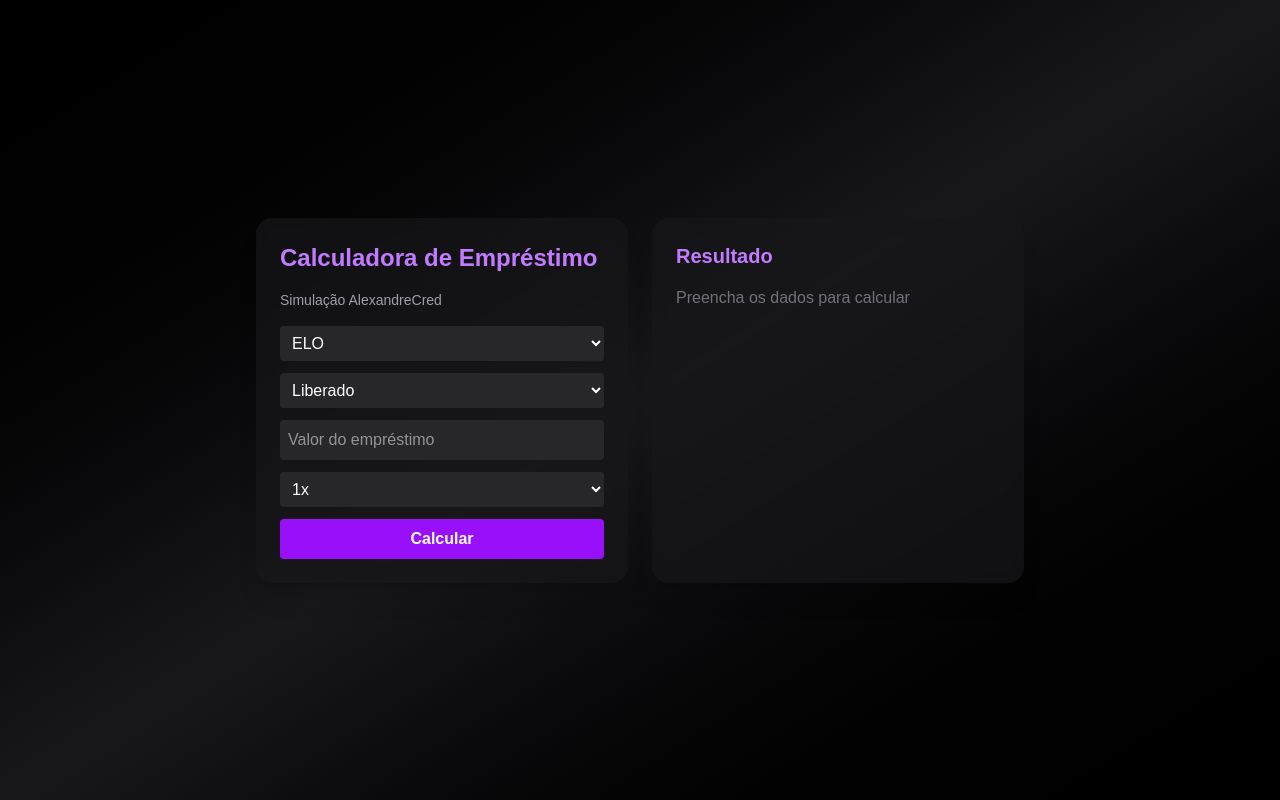
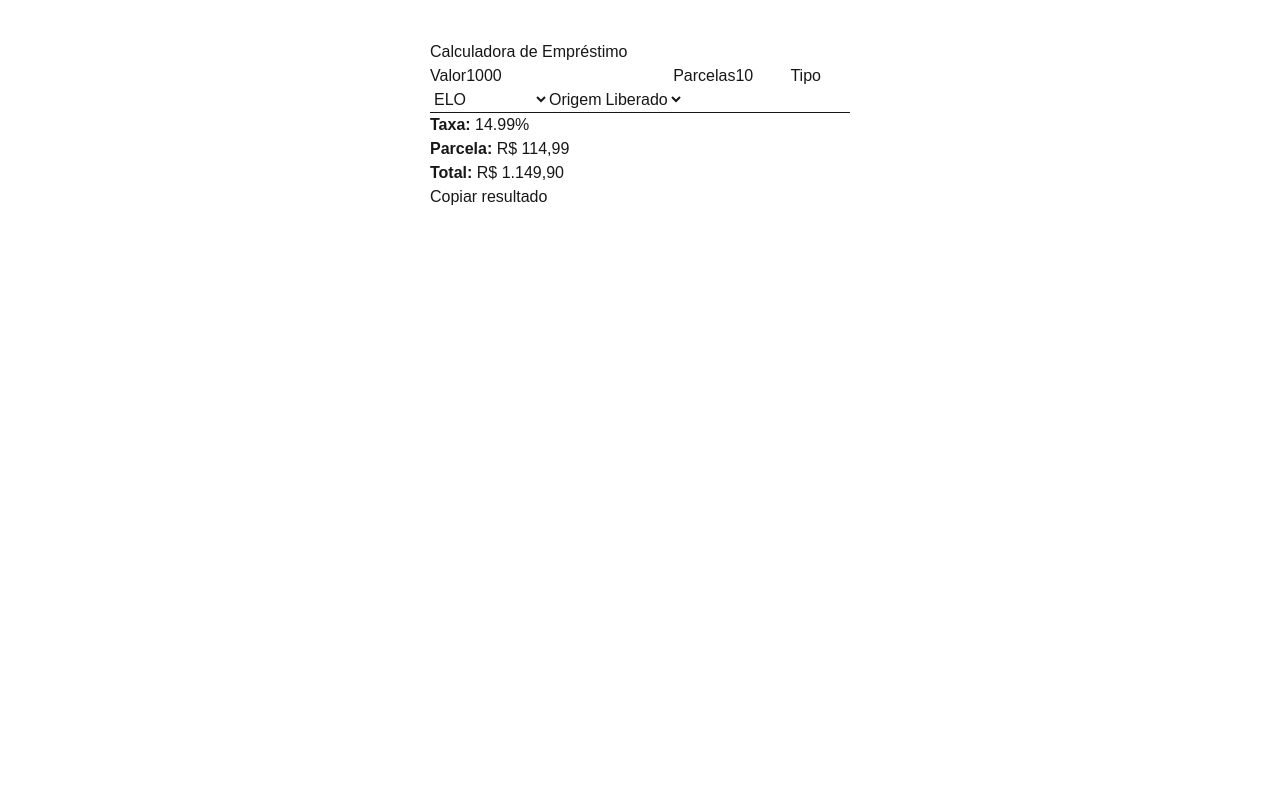
Before and after one commit to joseanttonnii/calculadora-emprestimo2, a Next.js app: page / in a window 1280 px wide. Built offline with nearby package versions, Linux system fonts and the light colour scheme.

Commit message:
Update page.tsx

```diff
--- a/app/page.tsx
+++ b/app/page.tsx
@@ -2,172 +2,178 @@
 
 import { useState } from "react";
 
-// Formata números em R$
+// Formatação BR
 const formatar = (v: number) =>
-  new Intl.NumberFormat("pt-BR", { minimumFractionDigits: 2, maximumFractionDigits: 2 }).format(v);
+  new Intl.NumberFormat("pt-BR", {
+    minimumFractionDigits: 2,
+    maximumFractionDigits: 2,
+  }).format(v);
 
-// Taxas de empréstimo
+// Tabelas de taxas
 const taxas = {
   tipo1: {
-    liberado: { 0:5,1:8,2:9,3:10,4:10.5,5:11.5,6:12.5,7:13,8:14,9:14.5,10:14.99,11:15.75,12:16.75,13:17.5,14:17.75,15:20.5,16:21,17:21.5,18:24.75,19:27.99,20:28.99,21:29.99 },
-    limite: { 0:4.76,1:7.41,2:8.26,3:9.09,4:9.5,5:10.31,6:11.11,7:11.5,8:12.28,9:12.66,10:13.04,11:13.61,12:14.35,13:14.89,14:15.07,15:17.01,16:17.36,17:17.76,18:19.84,19:21.87,20:22.47,21:23.07 }
+    liberado: {
+      0: 5,
+      1: 8,
+      2: 9,
+      3: 10,
+      4: 10.5,
+      5: 11.5,
+      6: 12.5,
+      7: 13,
+      8: 14,
+      9: 14.5,
+      10: 14.99,
+      11: 15.75,
+      12: 15.99,
+      13: 18,
+      14: 19,
+      15: 20.5,
+      16: 20.99,
+      17: 21.99,
+      18: 22.99,
+      19: 24.99,
+      20: 26.99,
+      21: 28.99,
     },
+    limite: {
+      0: 4.76,
+      1: 7.41,
+      2: 8.26,
+      3: 9.09,
+      4: 9.5,
+      5: 10.31,
+      6: 11.11,
+      7: 11.5,
+      8: 12.28,
+      9: 12.66,
+      10: 13.04,
+      11: 13.61,
+      12: 13.78,
+      13: 15.25,
+      14: 15.97,
+      15: 17.01,
+      16: 17.36,
+      17: 18.03,
+      18: 18.7,
+      19: 19.99,
+      20: 21.26,
+      21: 22.47,
+    },
+  },
+
   tipo2: {
-    liberado: { 0:4,1:7,2:8.25,3:8.75,4:9.5,5:9.99,6:10.75,7:11.25,8:11.75,9:12.25,10:12.99,11:13.75,12:14.49,13:16.5,14:17,15:17.49,16:18,17:19,18:19.99,19:22,20:24,21:24.99 },
-    limite: { 0:3.85,1:6.54,2:7.62,3:8.04,4:8.67,5:9.08,6:9.71,7:10.11,8:10.45,9:10.89,10:11.5,11:12.09,12:12.66,13:14.16,14:14.53,15:14.89,16:15.25,17:15.97,18:16.66,19:18.03,20:19.35,21:19.99 }
-  }
+    liberado: {
+      0: 4,
+      1: 7.5,
+      2: 8.25,
+      3: 8.75,
+      4: 9.5,
+      5: 9.99,
+      6: 10.75,
+      7: 11.25,
+      8: 11.75,
+      9: 11.95,
+      10: 11.99,
+      11: 13.75,
+      12: 13.99,
+      13: 16.5,
+      14: 17,
+      15: 17.49,
+      16: 18,
+      17: 19,
+      18: 19.99,
+      19: 22,
+      20: 24,
+      21: 24.99,
+    },
+    limite: {
+      0: 3.85,
+      1: 6.98,
+      2: 7.62,
+      3: 8.05,
+      4: 8.68,
+      5: 9.08,
+      6: 9.71,
+      7: 10.11,
+      8: 10.45,
+      9: 10.67,
+      10: 10.71,
+      11: 12.09,
+      12: 12.27,
+      13: 14.16,
+      14: 14.53,
+      15: 14.89,
+      16: 15.25,
+      17: 15.97,
+      18: 16.66,
+      19: 18.03,
+      20: 19.35,
+      21: 19.99,
+    },
+  },
 } as const;
 
-type Tipo = keyof typeof taxas;
-type Opcao = keyof typeof taxas["tipo1"];
-type Parcelas = 0 | 1 | 2 | 3 | 4 | 5 | 6 | 7 | 8 | 9 | 10 | 11 | 12 | 13 | 14 | 15 | 16 | 17 | 18 | 19 | 20 | 21;
+export default function Calculadora() {
+  const [valor, setValor] = useState(1000);
+  const [parcelas, setParcelas] = useState(10);
+  const [tipo, setTipo] = useState<"tipo1" | "tipo2">("tipo1");
+  const [origem, setOrigem] = useState<"liberado" | "limite">("liberado");
+  const [copiado, setCopiado] = useState(false);
 
-interface Resultado {
-  valorLiberado: number;
-  totalPagar: number;
-  parcela: number | null;
-}
+  const taxa = taxas[tipo][origem][parcelas] ?? 0;
+  const total = valor * (1 + taxa / 100);
+  const parcelaValor = parcelas > 0 ? total / parcelas : total;
 
-// Função de cálculo
-function calcular({ tipo, opcao, valor, parcelas }: { tipo: Tipo, opcao: Opcao, valor: number, parcelas: number }): Resultado {
-  const maxParcelas = Object.keys(taxas[tipo][opcao]).length - 1;
-  const parcelasVal = Math.min(parcelas, maxParcelas) as Parcelas;
-
-  const taxa = taxas[tipo][opcao][parcelasVal] / 100;
-
-  let valorLiberado: number;
-  let totalPagar: number;
-
-  if (opcao === "liberado") {
-    valorLiberado = valor;
-    totalPagar = valor + valor * taxa;
-  } else {
-    valorLiberado = valor - valor * taxa;
-    totalPagar = valor;
-  }
-
-  const parcela = parcelasVal > 0 ? totalPagar / parcelasVal : null;
-
-  return { valorLiberado, totalPagar, parcela };
-}
-
-// Função para copiar texto
-function copiarTexto(texto: string) {
-  if (navigator.clipboard && window.isSecureContext) {
-    navigator.clipboard.writeText(texto).then(() => alert("Resultado copiado!")).catch(() => fallbackCopy(texto));
-  } else {
-    fallbackCopy(texto);
-  }
-}
-
-function fallbackCopy(texto: string) {
-  const textarea = document.createElement("textarea");
-  textarea.value = texto;
-  textarea.style.position = "fixed";
-  textarea.style.opacity = "0";
-  document.body.appendChild(textarea);
-  textarea.focus();
-  textarea.select();
-  try { document.execCommand("copy"); alert("Resultado copiado!"); }
-  catch { alert("Não foi possível copiar o resultado."); }
-  document.body.removeChild(textarea);
-}
-
-// Componente principal
-export default function Calculadora() {
-  const [tipo, setTipo] = useState<Tipo>("tipo1");
-  const [opcao, setOpcao] = useState<Opcao>("liberado");
-  const [valor, setValor] = useState<string>("");
-  const [parcelas, setParcelas] = useState<number>(1);
-  const [res, setRes] = useState<Resultado | null>(null);
-
-  const handleCalcular = () => {
-    const numValor = Number(valor);
-    if (isNaN(numValor) || numValor <= 0) { alert("Digite um valor válido"); return; }
-    setRes(calcular({ tipo, opcao, valor: numValor, parcelas }));
-  };
-
-  const handleCopiar = () => {
-    if (!res) return;
-
-    const tipoCartao = tipo === "tipo1" ? "ELO" : "VISA/Master";
+  const bandeira = tipo === "tipo1" ? "ELO" : "VISA/Master";
 
   const texto = `
 =====AlexandreCred=====
 
-Cartão: ${tipoCartao}
-Valor Liberado: R$ ${formatar(res.valorLiberado)}
-Prazo: ${parcelas > 0 ? `${parcelas}x` : '-'}
-Parcela: R$ ${res.parcela !== null ? formatar(res.parcela) : '-'}
-Total a pagar: R$ ${formatar(res.totalPagar)}
+Cartão: ${bandeira}
+Valor Liberado: R$ ${formatar(valor)}
+Prazo: ${parcelas}x
+Parcela: R$ ${formatar(parcelaValor)}
+Total a pagar: R$ ${formatar(total)}
 `;
-    copiarTexto(texto.trim());
-  };
 
-  const tipoCartaoDisplay = tipo === "tipo1" ? "ELO" : "VISA/Master";
+  function copiar() {
+    navigator.clipboard.writeText(texto.trim());
+    setCopiado(true);
+    setTimeout(() => setCopiado(false), 2000);
+  }
 
   return (
-    <div className="min-h-screen bg-gradient-to-br from-black via-zinc-900 to-black text-white flex items-center justify-center p-6">
-      <div className="w-full max-w-3xl grid md:grid-cols-2 gap-6">
+    <main style={{ maxWidth: 420, margin: "40px auto", fontFamily: "sans-serif" }}>
+      <h1>Calculadora de Empréstimo</h1>
 
-        {/* Painel Entrada */}
-        <div className="bg-zinc-900/70 backdrop-blur rounded-2xl p-6 space-y-4 shadow-xl">
-          <h1 className="text-2xl font-bold text-purple-400">Calculadora de Empréstimo</h1>
-          <p className="text-sm text-zinc-400">Simulação AlexandreCred</p>
+      <label>Valor</label>
+      <input type="number" value={valor} onChange={(e) => setValor(+e.target.value)} />
 
-          <div className="space-y-3">
-            <select className="w-full p-2 rounded bg-zinc-800" value={tipo} onChange={e => setTipo(e.target.value as Tipo)}>
+      <label>Parcelas</label>
+      <input type="number" min={0} max={21} value={parcelas} onChange={(e) => setParcelas(+e.target.value)} />
+
+      <label>Tipo</label>
+      <select value={tipo} onChange={(e) => setTipo(e.target.value as any)}>
         <option value="tipo1">ELO</option>
-              <option value="tipo2">VISA/Master</option>
+        <option value="tipo2">VISA / Master</option>
       </select>
 
-            <select className="w-full p-2 rounded bg-zinc-800" value={opcao} onChange={e => setOpcao(e.target.value as Opcao)}>
+      <label>Origem</label>
+      <select value={origem} onChange={(e) => setOrigem(e.target.value as any)}>
         <option value="liberado">Liberado</option>
         <option value="limite">Limite</option>
       </select>
 
-            <input
-              type="number"
-              className="w-full p-2 rounded bg-zinc-800"
-              value={valor}
-              onChange={e => setValor(e.target.value)}
-              placeholder="Valor do empréstimo"
-            />
+      <hr />
 
-            <select className="w-full p-2 rounded bg-zinc-800" value={parcelas} onChange={e => setParcelas(Number(e.target.value))}>
-              {Array.from({ length: 22 }).map((_, i) => <option key={i} value={i}>{i}x</option>)}
-            </select>
+      <p><strong>Taxa:</strong> {taxa}%</p>
+      <p><strong>Parcela:</strong> R$ {formatar(parcelaValor)}</p>
+      <p><strong>Total:</strong> R$ {formatar(total)}</p>
 
-            <button className="w-full bg-purple-600 hover:bg-purple-700 transition p-2 rounded font-semibold" onClick={handleCalcular}>
-              Calcular
+      <button onClick={copiar}>
+        {copiado ? "Copiado ✅" : "Copiar resultado"}
       </button>
-          </div>
-        </div>
-
-        {/* Painel Resultado */}
-        <div className="bg-zinc-900/70 backdrop-blur rounded-2xl p-6 shadow-xl flex flex-col justify-between">
-          <div>
-            <h2 className="text-xl font-semibold text-purple-400 mb-4">Resultado</h2>
-            {res ? (
-              <div className="space-y-2 text-sm">
-                <p><span className="text-zinc-400">Cartão:</span> {tipoCartaoDisplay}</p>
-                <p><span className="text-zinc-400">Valor Liberado:</span> R$ {formatar(res.valorLiberado)}</p>
-                <p><span className="text-zinc-400">Prazo:</span> {parcelas > 0 ? `${parcelas}x` : '-'}</p>
-                <p><span className="text-zinc-400">Parcela:</span> R$ {res.parcela !== null ? formatar(res.parcela) : '-'}</p>
-                <p className="text-lg font-bold"><span className="text-zinc-400">Total a pagar:</span> R$ {formatar(res.totalPagar)}</p>
-              </div>
-            ) : (
-              <p className="text-zinc-500">Preencha os dados para calcular</p>
-            )}
-          </div>
-
-          {res && (
-            <button className="mt-4 border border-dashed border-purple-500 text-purple-400 p-2 rounded" onClick={handleCopiar}>
-              Copiar Resultado
-            </button>
-          )}
-        </div>
-      </div>
-    </div>
+    </main>
   );
 }
```
Lines whose indentation alone changed are shown as unchanged.
